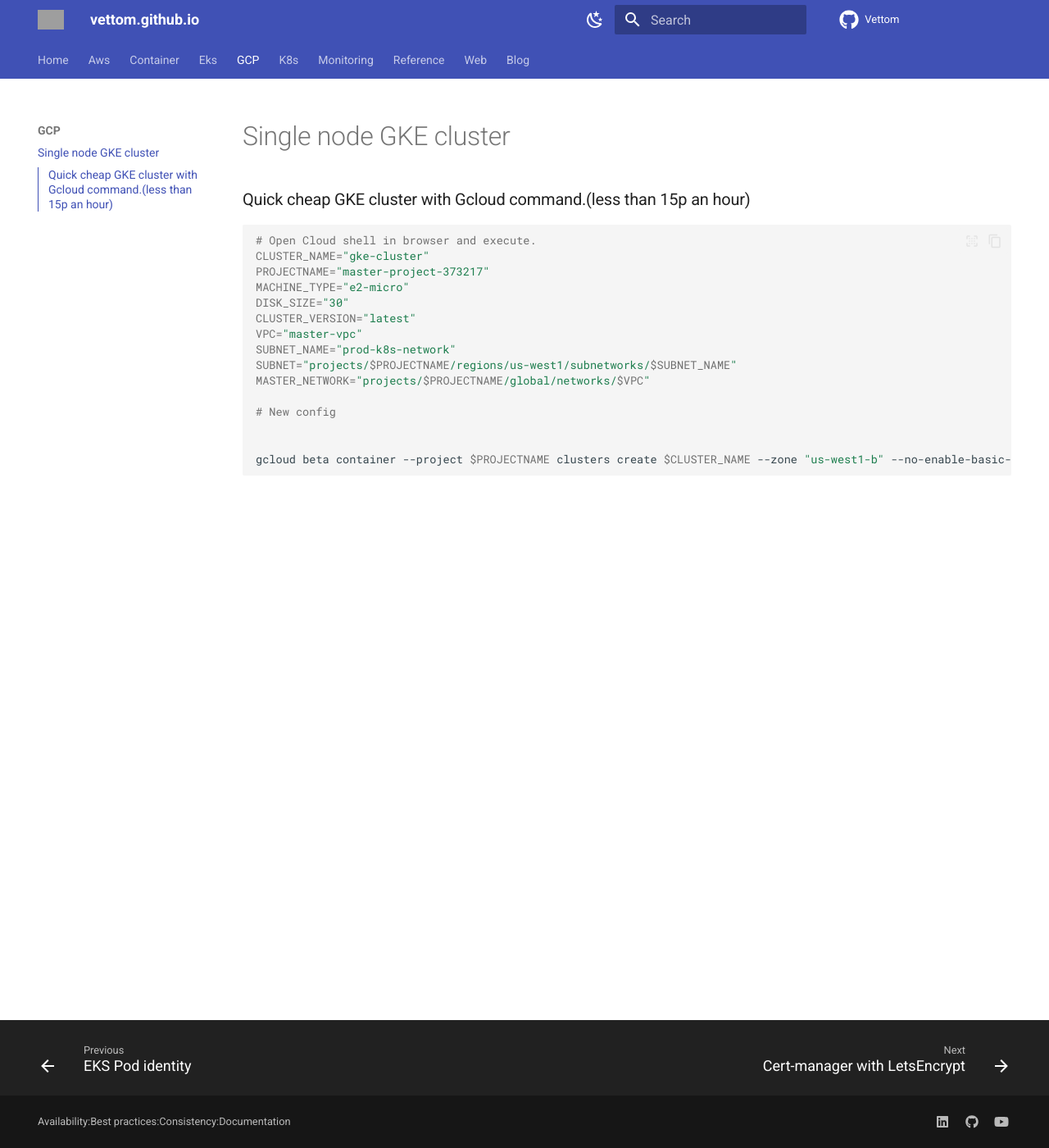
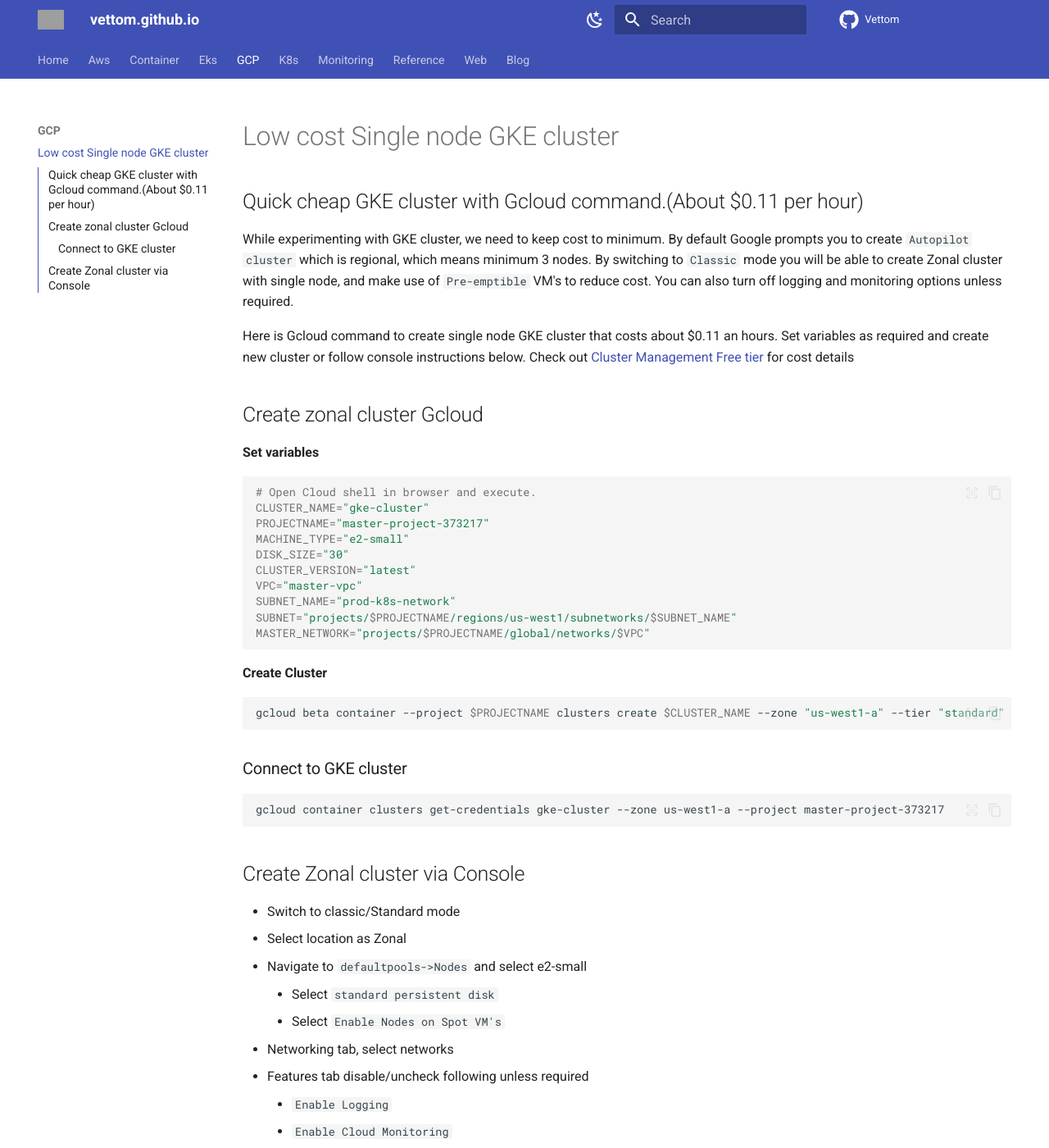
Before and after one commit to vettom/vettom.github.io, an MkDocs documentation site: the page built from docs/GCP/quick-gke-cluster.md, in a window 1280 px wide and 1400 px high. Shown: the whole window at 82% size. Built offline with MkDocs 1.6.1 and Material for MkDocs 9.7.7, drawn with Linux system fonts in a browser that asks for light colours; some of the changed text lies outside the part shown; grey boxes are pictures that could not be loaded.

Commit message:
Update by DV on Sun 29 Dec 2024 18:33:56 GMT

````diff
--- a/docs/GCP/quick-gke-cluster.md
+++ b/docs/GCP/quick-gke-cluster.md
@@ -1,21 +1,41 @@
-# Single node GKE cluster
+# Low cost Single node GKE cluster
 
-### Quick cheap GKE cluster with Gcloud command.(less than 15p an hour)
+## Quick cheap GKE cluster with Gcloud command.(About $0.11 per hour)
+While experimenting with GKE cluster, we need to keep cost to minimum. By default Google prompts you to create `Autopilot cluster` which is regional, which means minimum 3 nodes. By switching to `Classic` mode you will be able to create Zonal cluster with single node, and make use of `Pre-emptible` VM's to reduce cost. You can also turn off logging and monitoring options unless required.
 
+Here is Gcloud command to create single node GKE cluster that costs about $0.11 an hours. Set variables as required and create new cluster or follow console instructions below. Check out [Cluster Management Free tier](https://cloud.google.com/kubernetes-engine/pricing#cluster_management_fee_and_free_tier) for cost details
+
+## Create zonal cluster Gcloud
+**Set variables**
 ```bash
 # Open Cloud shell in browser and execute.
 CLUSTER_NAME="gke-cluster"
 PROJECTNAME="master-project-373217"
-MACHINE_TYPE="e2-micro"
+MACHINE_TYPE="e2-small"
 DISK_SIZE="30"
 CLUSTER_VERSION="latest"
 VPC="master-vpc"
 SUBNET_NAME="prod-k8s-network"
 SUBNET="projects/$PROJECTNAME/regions/us-west1/subnetworks/$SUBNET_NAME"
 MASTER_NETWORK="projects/$PROJECTNAME/global/networks/$VPC"
+```
+**Create Cluster**
+```bash
+gcloud beta container --project $PROJECTNAME clusters create $CLUSTER_NAME --zone "us-west1-a" --tier "standard" --no-enable-basic-auth --cluster-version $CLUSTER_VERSION --release-channel "regular" --machine-type "e2-small" --image-type "COS_CONTAINERD" --disk-type "pd-standard" --disk-size $DISK_SIZE --metadata disable-legacy-endpoints=true --scopes "https://www.googleapis.com/auth/devstorage.read_only","https://www.googleapis.com/auth/logging.write","https://www.googleapis.com/auth/monitoring","https://www.googleapis.com/auth/servicecontrol","https://www.googleapis.com/auth/service.management.readonly","https://www.googleapis.com/auth/trace.append" --spot --num-nodes "1" --enable-ip-alias --network $MASTER_NETWORK --subnetwork $SUBNET --no-enable-intra-node-visibility --default-max-pods-per-node "110" --enable-ip-access --security-posture=standard --workload-vulnerability-scanning=disabled --no-enable-master-authorized-networks --no-enable-google-cloud-access --addons HorizontalPodAutoscaling,HttpLoadBalancing,GcePersistentDiskCsiDriver --enable-autoupgrade --enable-autorepair --max-surge-upgrade 1 --max-unavailable-upgrade 0 --binauthz-evaluation-mode=DISABLED --no-enable-managed-prometheus --enable-shielded-nodes  --node-locations "us-west1-a"
+```
+### Connect to GKE cluster
+```bash
+gcloud container clusters get-credentials gke-cluster --zone us-west1-a --project master-project-373217
+```
 
-# New config
-
-
-gcloud beta container --project $PROJECTNAME clusters create $CLUSTER_NAME --zone "us-west1-b" --no-enable-basic-auth  --cluster-version $CLUSTER_VERSION --release-channel "rapid" --machine-type $MACHINE_TYPE --image-type "COS_CONTAINERD"  --disk-type "pd-balanced" --disk-size $DISK_SIZE --metadata disable-legacy-endpoints=true --scopes "https://www.googleapis.com/auth/devstorage.read_only","https://www.googleapis.com/auth/logging.write","https://www.googleapis.com/auth/monitoring","https://www.googleapis.com/auth/servicecontrol","https://www.googleapis.com/auth/service.management.readonly","https://www.googleapis.com/auth/trace.append" --spot --num-nodes "1" --enable-ip-alias --network $MASTER_NETWORK --subnetwork $SUBNET --no-enable-intra-node-visibility --default-max-pods-per-node "110" --security-posture=standard --workload-vulnerability-scanning=disabled --no-enable-master-authorized-networks --addons HorizontalPodAutoscaling,HttpLoadBalancing,GcePersistentDiskCsiDriver --enable-autoupgrade --enable-autorepair --max-surge-upgrade 1 --max-unavailable-upgrade 0  --no-enable-managed-prometheus --enable-shielded-nodes --node-locations "us-west1-b"
-```
+## Create Zonal cluster via Console
+- Switch to classic/Standard mode
+- Select location as Zonal
+- Navigate to `defaultpools->Nodes` and select e2-small
+    - Select `standard persistent disk`
+    - Select `Enable Nodes on Spot VM's`
+- Networking tab, select networks
+- Features tab disable/uncheck following unless required
+    - `Enable Logging`
+    - `Enable Cloud Monitoring`
+    - `Enable Managed Service for Prometheus`
````
Also changed, not shown: docs/K8s/cert-manager.md (+1 -1 lines), docs/K8s/sealed-secrets.md (added, +3 -0 lines).
